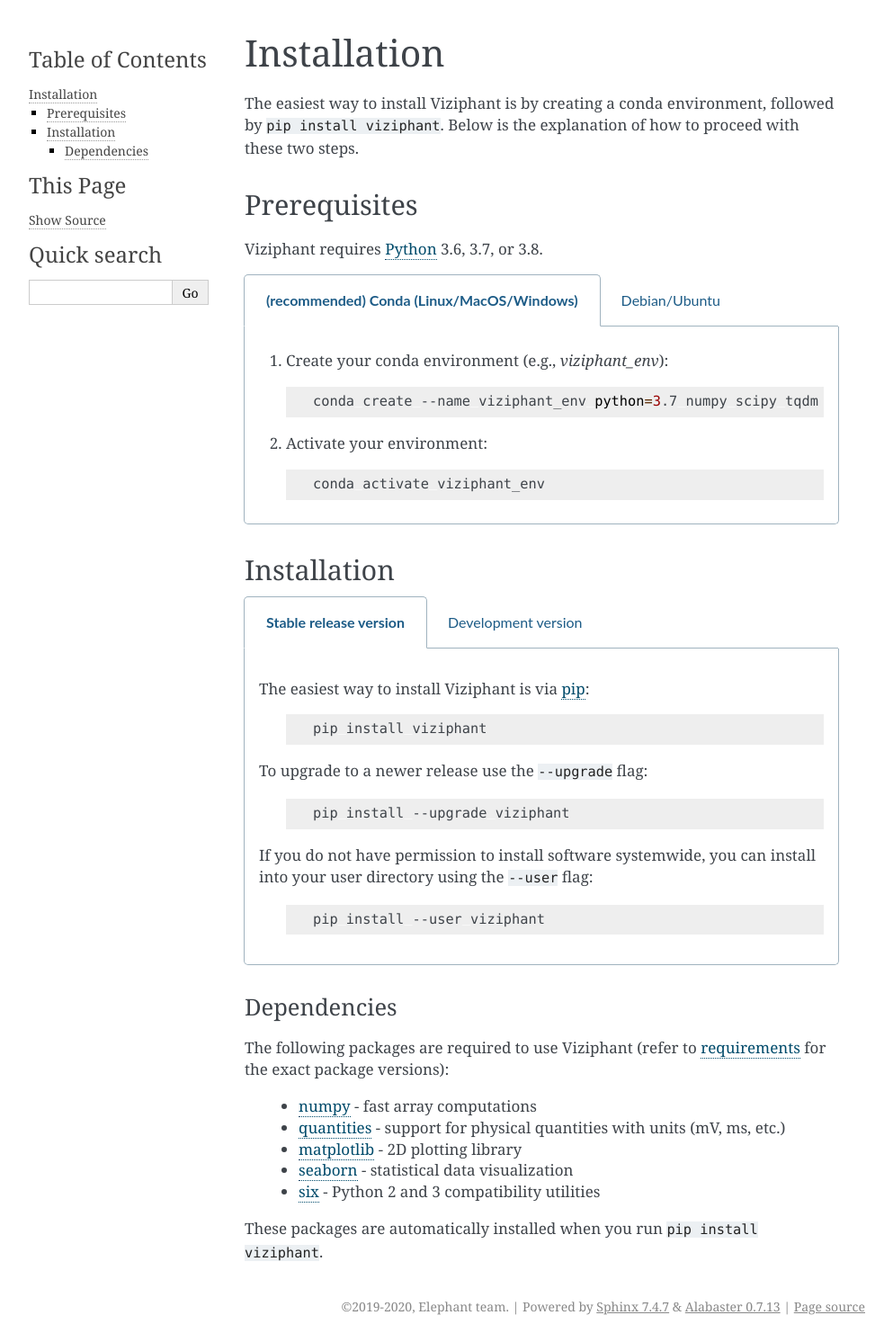
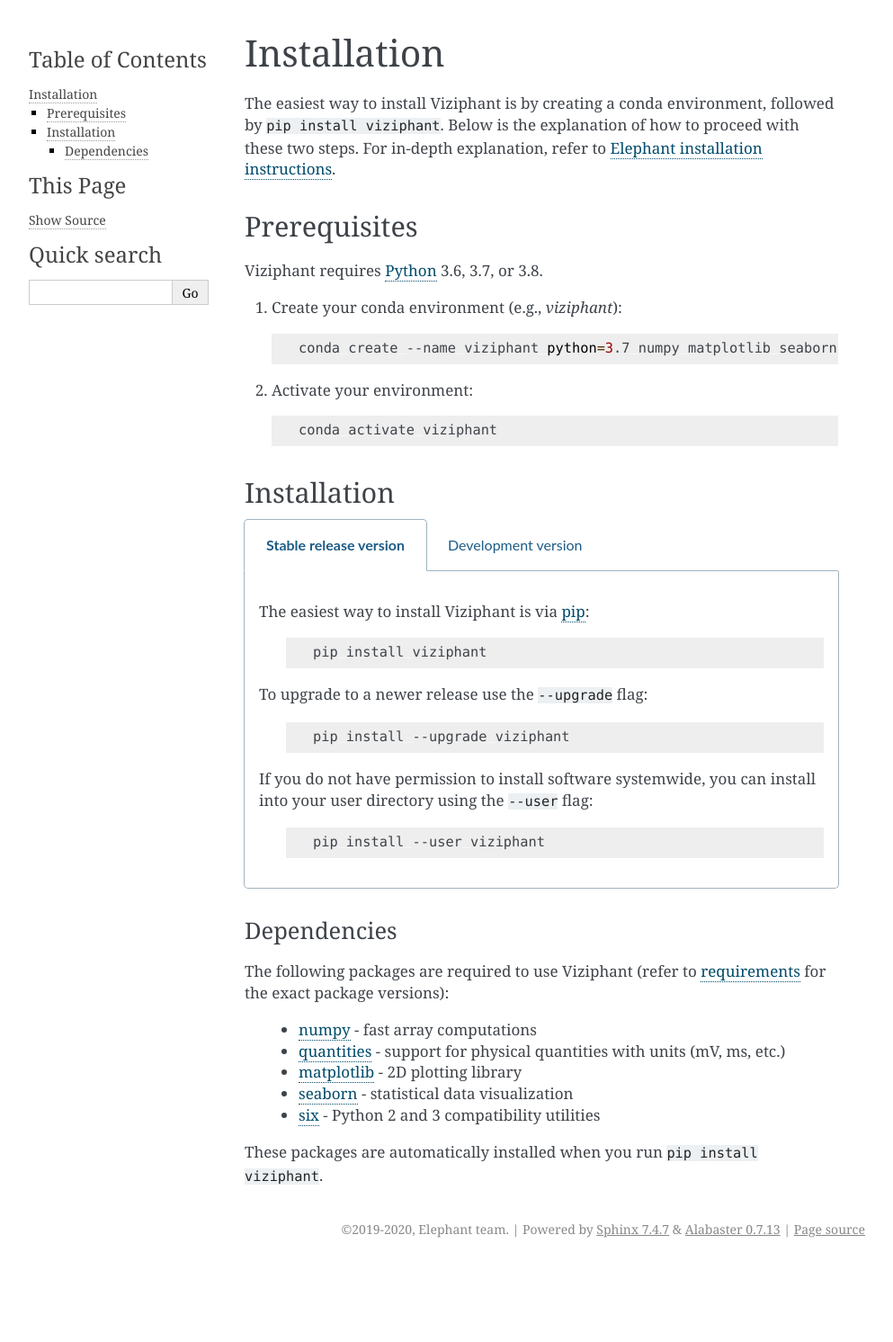
Before and after one commit to INM-6/viziphant, a Sphinx documentation site: the page built from doc/install.rst, in a window 1280 px wide. Shown: the whole page at 90% size, without its empty margins (148-1141 px from the left). Built offline with Sphinx 7.4.7, drawn with Linux system fonts in a browser that asks for light colours; formulas are drawn with MathJax 3; after the commit the page ends 1406 px from its top, so only the background shows below that.

Commit message:
upd doc install

```diff
--- a/doc/acknowledgments.rst
+++ b/doc/acknowledgments.rst
@@ -2,4 +2,7 @@
 Acknowledgments
 ***************
 
-This open source software code was developed in part or in whole in the Human Brain Project, funded from the European Union’s Horizon 2020 Framework Programme for Research and Innovation under Specific Grant Agreements No. 720270, No. 785907 and No. 945539 (Human Brain Project SGA1, SGA2 and SGA3).
+This open source software code was developed in part or in whole in the Human
+Brain Project, funded from the European Union’s Horizon 2020 Framework
+Programme for Research and Innovation under Specific Grant Agreements No.
+720270, No. 785907 and No. 945539 (Human Brain Project SGA1, SGA2 and SGA3).
--- a/doc/install.rst
+++ b/doc/install.rst
@@ -4,8 +4,10 @@
 Installation
 ************
 
-The easiest way to install Viziphant is by creating a conda environment, followed by ``pip install viziphant``.
-Below is the explanation of how to proceed with these two steps.
+The easiest way to install Viziphant is by creating a conda environment,
+followed by ``pip install viziphant``. Below is the explanation of how to
+proceed with these two steps. For in-depth explanation, refer to
+`Elephant installation instructions <https://elephant.readthedocs.io/en/latest/install.html>`_.
 
 
 Prerequisites
@@ -13,32 +15,17 @@
 
 Viziphant requires Python_ 3.6, 3.7, or 3.8.
 
-.. tabs::
+1. Create your conda environment (e.g., `viziphant`):
 
+   .. code-block:: sh
 
-    .. tab:: (recommended) Conda (Linux/MacOS/Windows)
+      conda create --name viziphant python=3.7 numpy matplotlib seaborn
 
-        1. Create your conda environment (e.g., `viziphant_env`):
+2. Activate your environment:
 
-           .. code-block:: sh
+   .. code-block:: sh
 
-              conda create --name viziphant_env python=3.7 numpy scipy tqdm
-
-        2. Activate your environment:
-
-           .. code-block:: sh
-
-              conda activate viziphant_env
-
-
-    .. tab:: Debian/Ubuntu
-
-        Open a terminal and run:
-
-        .. code-block:: sh
-
-           sudo apt-get install python-pip python-numpy python-scipy python-pip python-six python-tqdm
-
+      conda activate viziphant
 
 
 Installation
--- a/doc/reference/spike_train_correlation.rst
+++ b/doc/reference/spike_train_correlation.rst
@@ -1,6 +1,6 @@
-=====================================================================
-`spike_train_correlation` - spike train correlation plotting routines
-=====================================================================
+=============================
+Spike train correlation plots
+=============================
 
 .. automodule:: viziphant.spike_train_correlation
    :members:
```
Also changed, not shown: doc/index.rst (+6 -4 lines).
